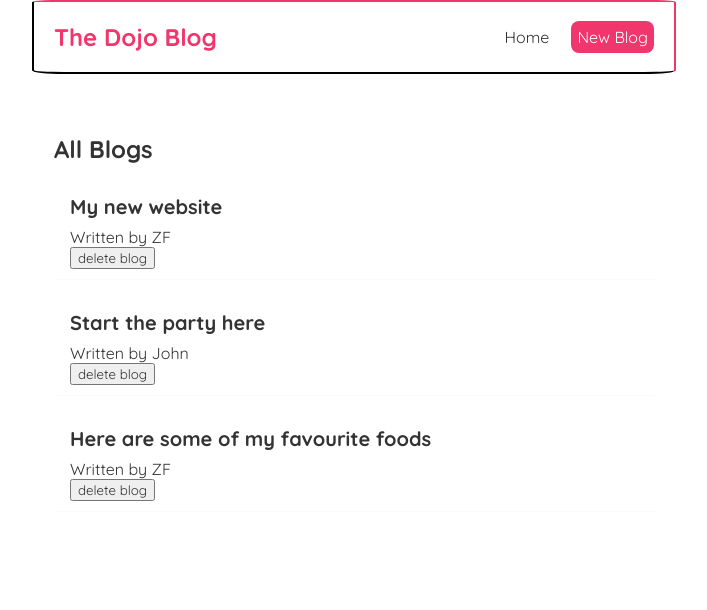
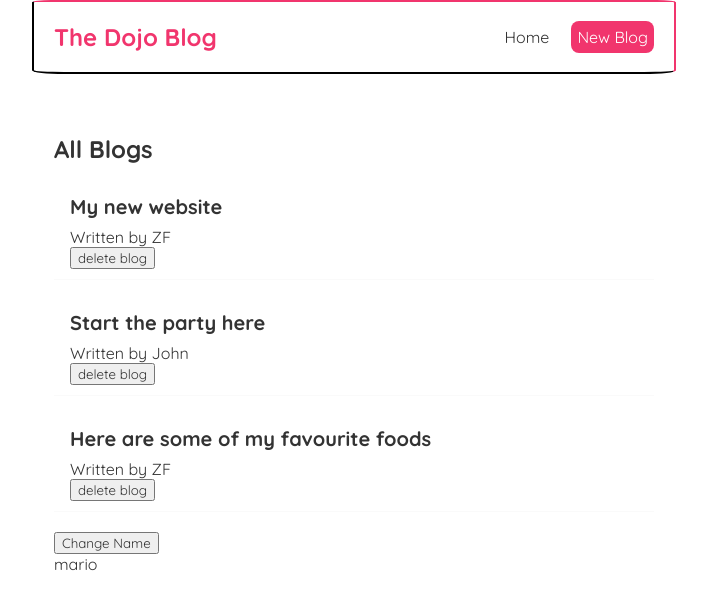
Before and after one commit to lzf834/learn-react, a React (Create React App) app: page /create in a window 1280 px wide. Shown: the top 610 px of the page, without its empty margins (286-993 px from the left). Built offline with nearby package versions, Linux system fonts and the light colour scheme.

Commit message:
Lesson 15 - useEffect Dependencies

```diff
--- a/src/Home.js
+++ b/src/Home.js
@@ -18,6 +18,8 @@
     },
   ]);
 
+  const [name, setName] = useState("mario");
+
   const handleDelete = (id) => {
     const newBlogs = blogs.filter((blog) => blog.id !== id);
     setBlogs(newBlogs);
@@ -25,12 +27,14 @@
 
   useEffect(() => {
     console.log("Use effect applied");
-    console.log({ blogs });
-  });
+    console.log({ name });
+  }, [name]);
 
   return (
     <div className="home">
       <BlogList blogs={blogs} title="All Blogs" handleDelete={handleDelete} />
+      <button onClick={() => setName("Luigi")}>Change Name</button>
+      <p>{name}</p>
     </div>
   );
 };
```
